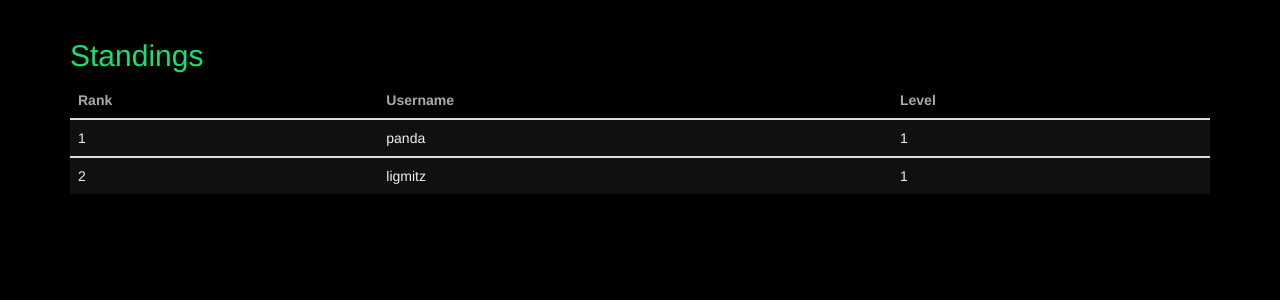
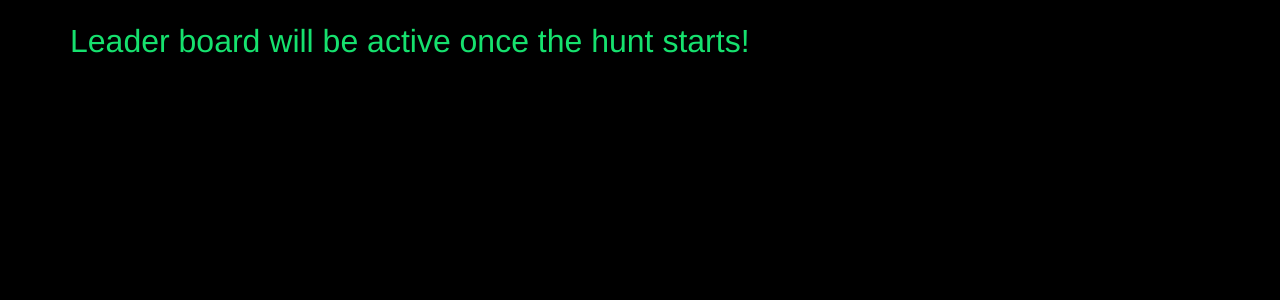
Before and after one commit to ligmitz/cryptic-hunt, a Django app: page /leaderboard/ in a window 1280 px wide. Shown: the part 51-351 px from the top of the page. Run offline with Django 3.2, Linux system fonts and the light colour scheme; data comes from the database, SQL or seed files in the repository; some libraries are stand-ins or nearby versions.

Commit message:
leaderboard active

```diff
--- a/templates/leaderboard.html
+++ b/templates/leaderboard.html
@@ -10,7 +10,6 @@
       HUNT IS ACTIVE
     </div>
   </center>
-  {% endif %}
   <h2 class="standings-head" style="color: #16e16e;">Standings</h2>
   <table class="table table-striped">
     <thead>
@@ -32,6 +31,11 @@
 
 {%endfor%}
   </table>
+  {% else %}
+    <div style="color: #16e16e;font-size: 4vh;">
+      Leader board will be active once the hunt starts!
+    </div>
+  {% endif %}
 </div>
 
 <script>
```
